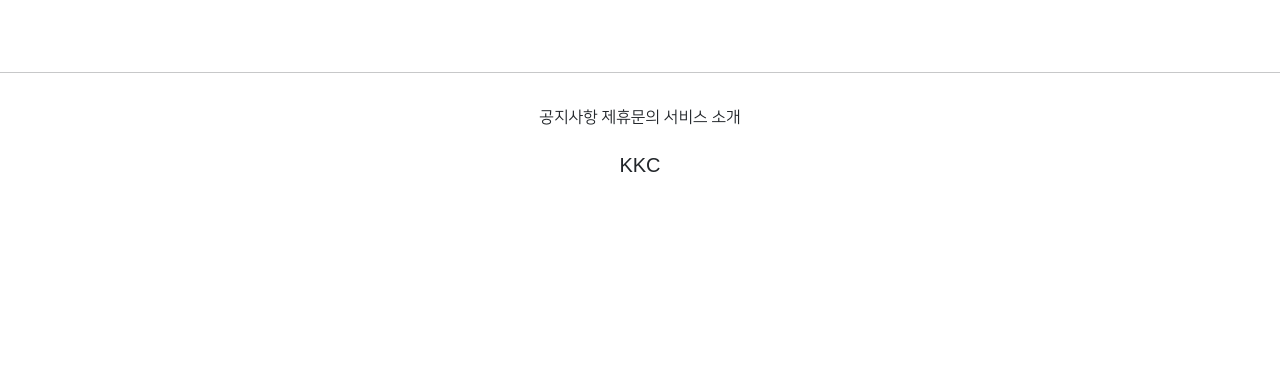
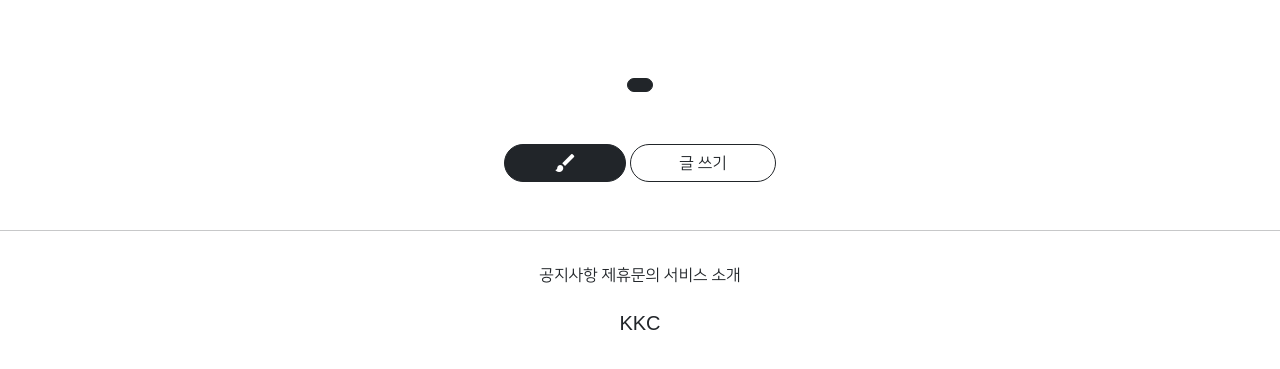
Before and after one commit to grothendieck918/practice_01, a Django app: template projectapp/templates/projectapp/detail.html in a window 1280 px wide. Shown: the part 265-634 px from the top of the page. Run offline with Django 3.2, Linux system fonts and the light colour scheme; the template is opened without the code that fills it, so the values that code supplies are empty; parts of the project's set-up code (start-up, migrations or seed data) failed here and were passed over; some libraries are stand-ins or nearby versions; some web fonts are replaced.

Commit message:
2021.08.18 1ban practice 5

```diff
--- a/projectapp/templates/projectapp/detail.html
+++ b/projectapp/templates/projectapp/detail.html
@@ -13,4 +13,7 @@
 
         </div>
     </div>
+    <div>
+            {% include 'snippets/list_fragment.html' with article_list=object_list %}
+        </div>
 {% endblock %}
--- /dev/null
+++ b/templates/snippets/list_fragment.html
@@ -0,0 +1,61 @@
+{% load static %}
+
+{% block content %}
+
+    <style>
+        .container {
+            padding: 0;
+            margin: 0 auto;
+        }
+        .container div {
+            width: 45%;
+            max-width: 200px;
+            {#height: 500px;#}
+            display: flex;
+            justify-content: center;
+            align-items: center;
+            border-radius: 1rem;
+            flex-direction: column;
+            box-shadow: 0 0 1rem darkgrey;
+        }
+        div img {
+            width: 100%;
+            border-radius: 1rem;
+        }
+
+        {#.container .item1 { height: 200px; }#}
+        {#.container .item6 { height: 600px; }#}
+        {#.container .item4 { height: 800px; }#}
+        {#.container .item11 { height: 400px; }#}
+
+
+    </style>
+    <div class="container my-5">
+        {% for article in article_list  %}
+            <div>
+                <a href="{% url 'articleapp:detail' pk=article.pk %}">
+                    <img src="{{ article.image.url }}" alt="">
+                </a>
+            <span class="NNS_B m-2">{{ article.title }}</span>
+            </div>
+        {% endfor %}
+
+    </div>
+
+    <script src="{% static 'js/magicgrid.js' %}"></script>
+
+    {% include 'snippets/pagination.html' %}
+    <div class="text-center my-5">
+        <a href="{% url 'articleapp:create' %}"
+        class="btn btn-dark rounded-pill px-5 material-icons">
+            brush
+        </a>
+        <a href="{% url 'articleapp:create' %}"
+        class="btn btn-outline-dark rounded-pill px-5">
+            글 쓰기
+        </a>
+    </div>
+
+
+
+{% endblock %}
```
Also changed, not shown: projectapp/views.py (+9 -1 lines).
